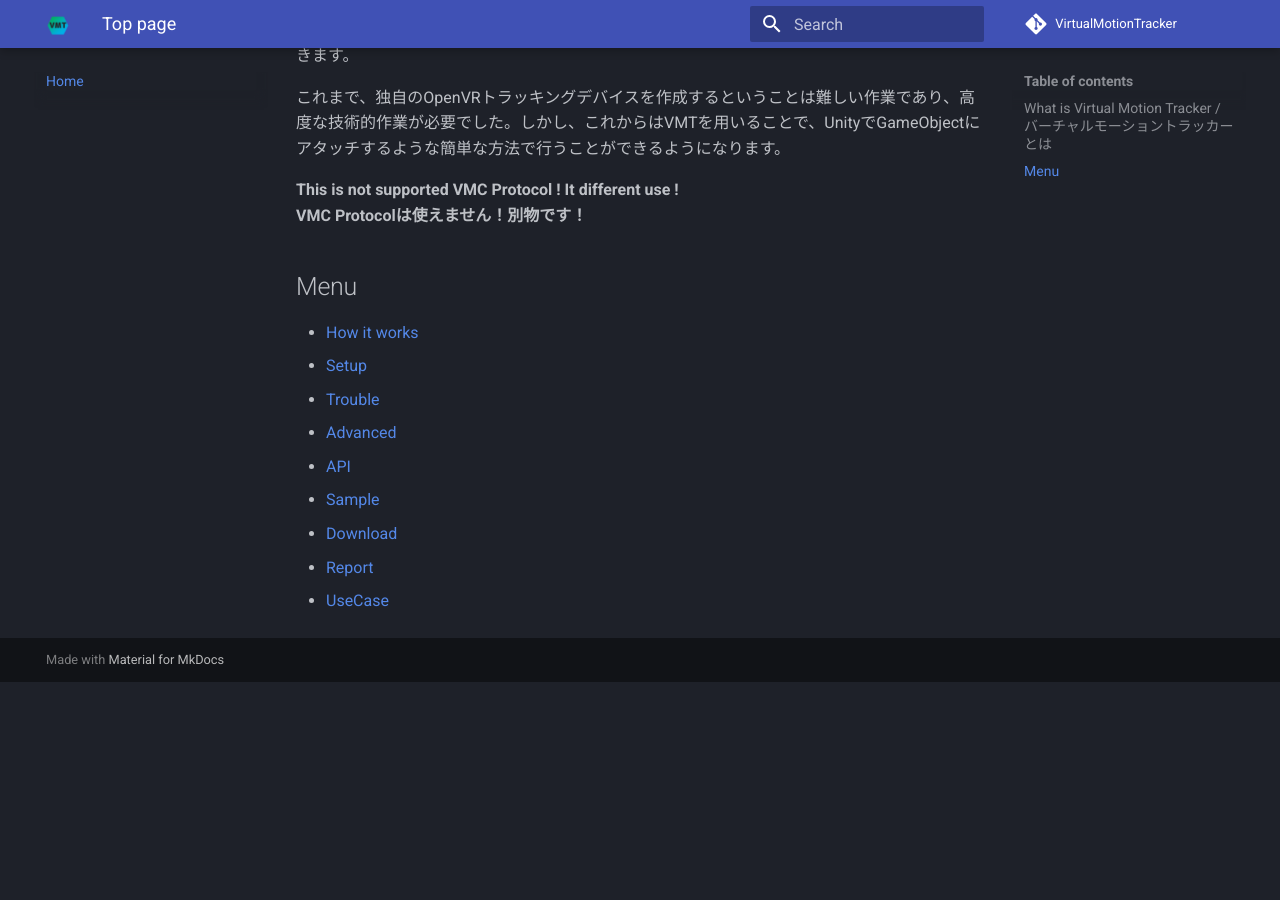
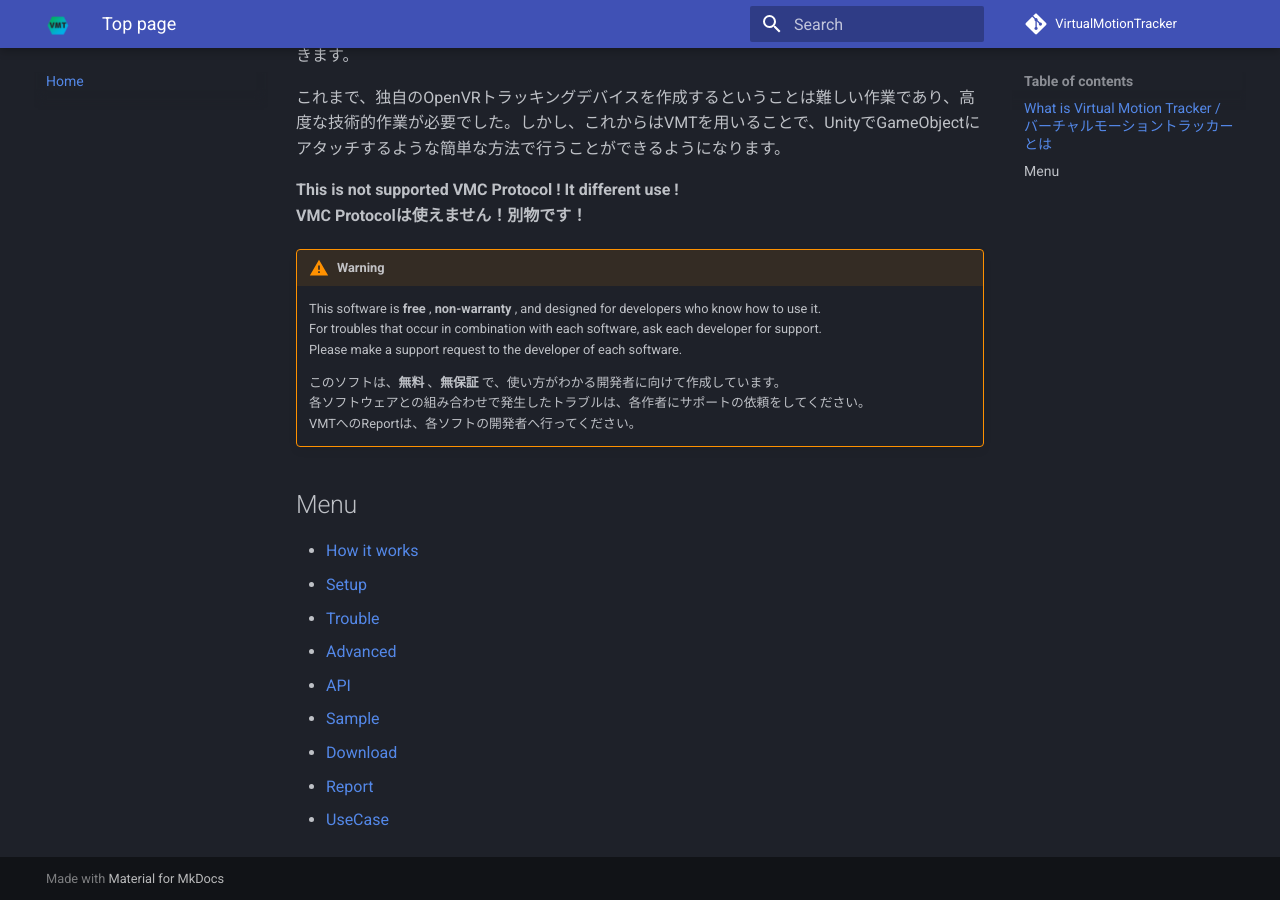
Before and after one commit to gpsnmeajp/VirtualMotionTrackerDocument, an MkDocs documentation site: the page built from docs/index.md, in a window 1280 px wide and 900 px high, scrolled down 996 px. Built offline with MkDocs 1.6.1 and Material for MkDocs 9.7.7, drawn with Linux system fonts in a browser that asks for light colours; comment, search, counter and statistics services are not loaded; before the commit the page ends 1678 px from its top, so only the background shows below that.

Commit message:
警告文を追加

```diff
--- a/docs/index.md
+++ b/docs/index.md
@@ -22,6 +22,15 @@ However, from now on, by using VMT, it will be possible to do it in a simple way
 **This is not supported VMC Protocol ! It different use ! **
 **VMC Protocolは使えません！別物です！**
 
+!!! Warning
+    This software is **free** , **non-warranty** , and designed for developers who know how to use it.
+    For troubles that occur in combination with each software, ask each developer for support.
+    Please make a support request to the developer of each software.
+
+    このソフトは、**無料** 、**無保証** で、使い方がわかる開発者に向けて作成しています。
+    各ソフトウェアとの組み合わせで発生したトラブルは、各作者にサポートの依頼をしてください。
+    VMTへのReportは、各ソフトの開発者へ行ってください。
+
 ## Menu
 - [How it works](howitworks.md)
 - [Setup](setup.md)
```
